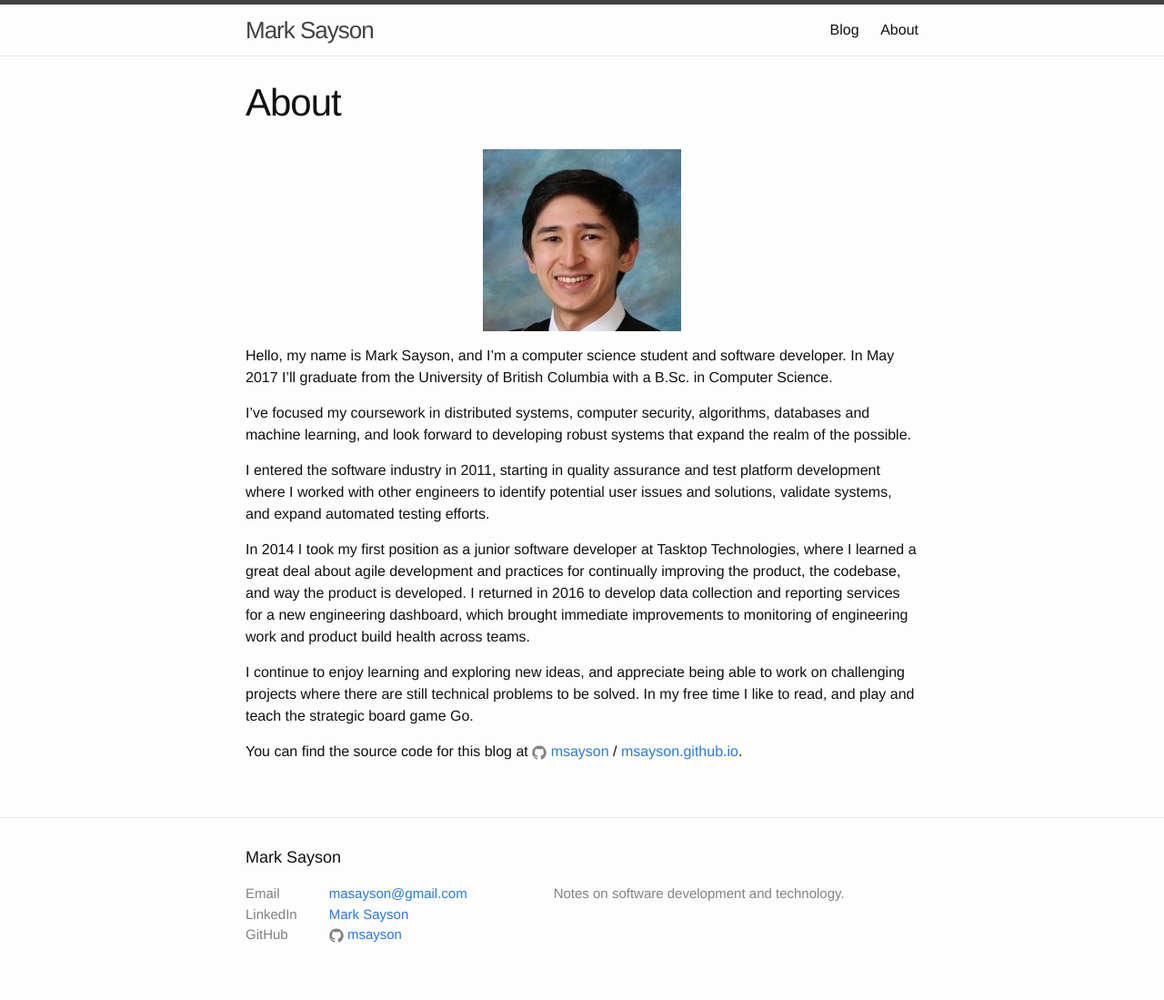
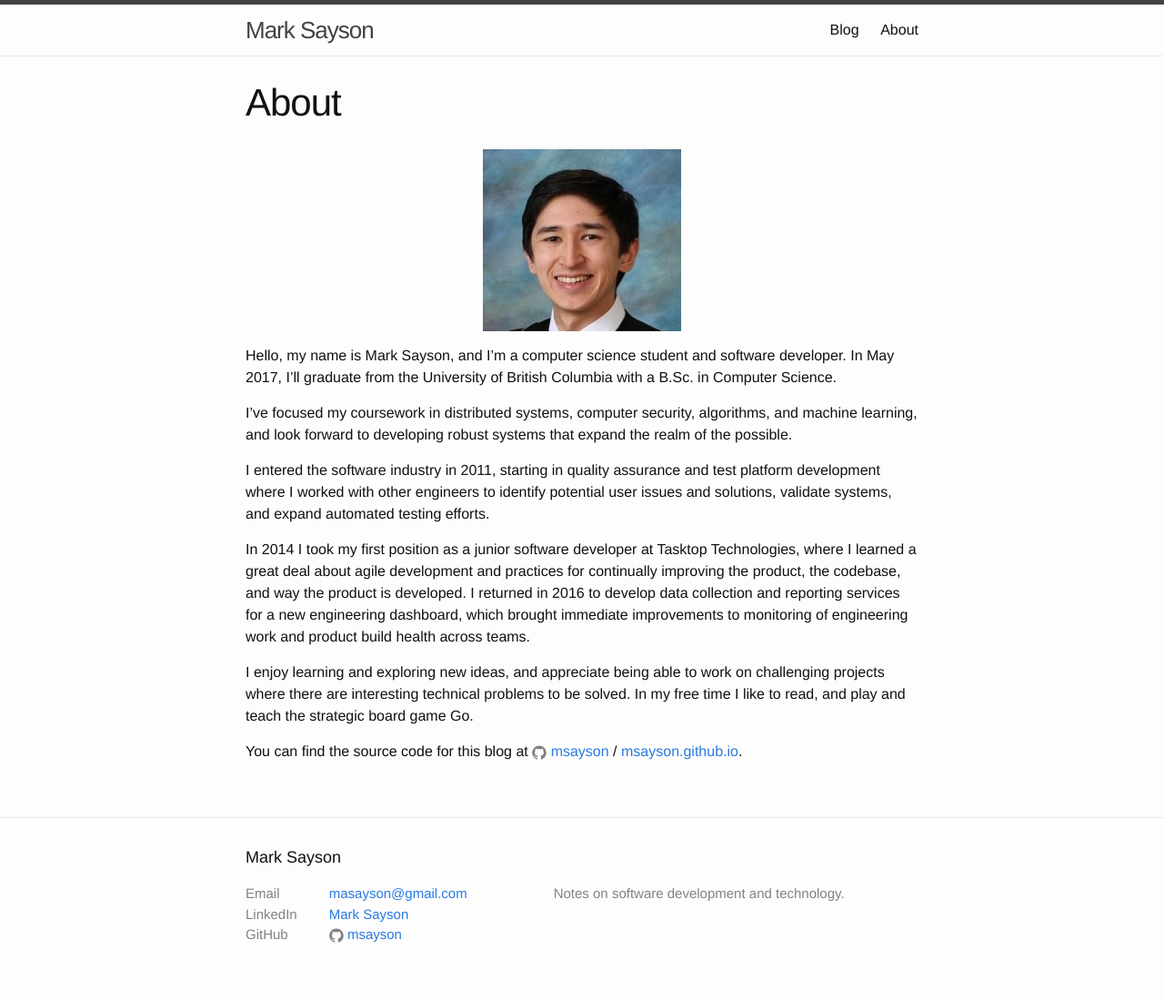
Before and after one commit to msayson/msayson.github.io, a Jekyll site: the page built from about.md, in a window 1280 px wide. Shown: the whole page at 91% size. Built offline with Jekyll 4.4.1, drawn with Linux system fonts in a browser that asks for light colours.

Commit message:
Updated about page

```diff
--- a/about.md
+++ b/about.md
@@ -7,15 +7,15 @@ permalink: /about/
 {: #profile-picture }
 ![alt text](/images/profile_picture.jpg "Profile Picture")
 
-Hello, my name is Mark Sayson, and I'm a computer science student and software developer.  In May 2017 I'll graduate from the University of British Columbia with a B.Sc. in Computer Science.
+Hello, my name is Mark Sayson, and I'm a computer science student and software developer.  In May 2017, I'll graduate from the University of British Columbia with a B.Sc. in Computer Science.
 
-I've focused my coursework in distributed systems, computer security, algorithms, databases and machine learning, and look forward to developing robust systems that expand the realm of the possible.
+I've focused my coursework in distributed systems, computer security, algorithms, and machine learning, and look forward to developing robust systems that expand the realm of the possible.
 
 I entered the software industry in 2011, starting in quality assurance and test platform development where I worked with other engineers to identify potential user issues and solutions, validate systems, and expand automated testing efforts.
 
 In 2014 I took my first position as a junior software developer at Tasktop Technologies, where I learned a great deal about agile development and practices for continually improving the product, the codebase, and way the product is developed.  I returned in 2016 to develop data collection and reporting services for a new engineering dashboard, which brought immediate improvements to monitoring of engineering work and product build health across teams.
 
-I continue to enjoy learning and exploring new ideas, and appreciate being able to work on challenging projects where there are still technical problems to be solved.  In my free time I like to read, and play and teach the strategic board game Go.
+I enjoy learning and exploring new ideas, and appreciate being able to work on challenging projects where there are interesting technical problems to be solved.  In my free time I like to read, and play and teach the strategic board game Go.
 
 You can find the source code for this blog at
 {% include icon-github.html username="msayson" %} /
```
